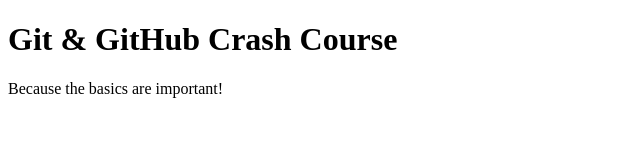
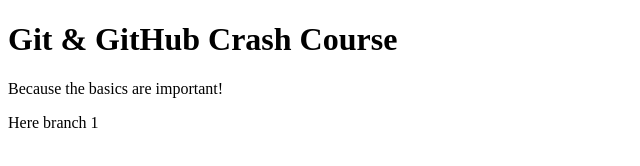
Before and after one commit to HalaMadrid0/Madrid, a plain HTML site: page index.html in a window 1280 px wide. Shown: the whole page, without its empty margins (0-640 px from the left). Drawn offline with Linux system fonts and the light colour scheme.

Commit message:
commit from branch1

```diff
--- a/index.html
+++ b/index.html
@@ -11,3 +11,6 @@
     <p>Because the basics are important!</p>
   </body>
 </html>
+
+
+Here branch 1
```
